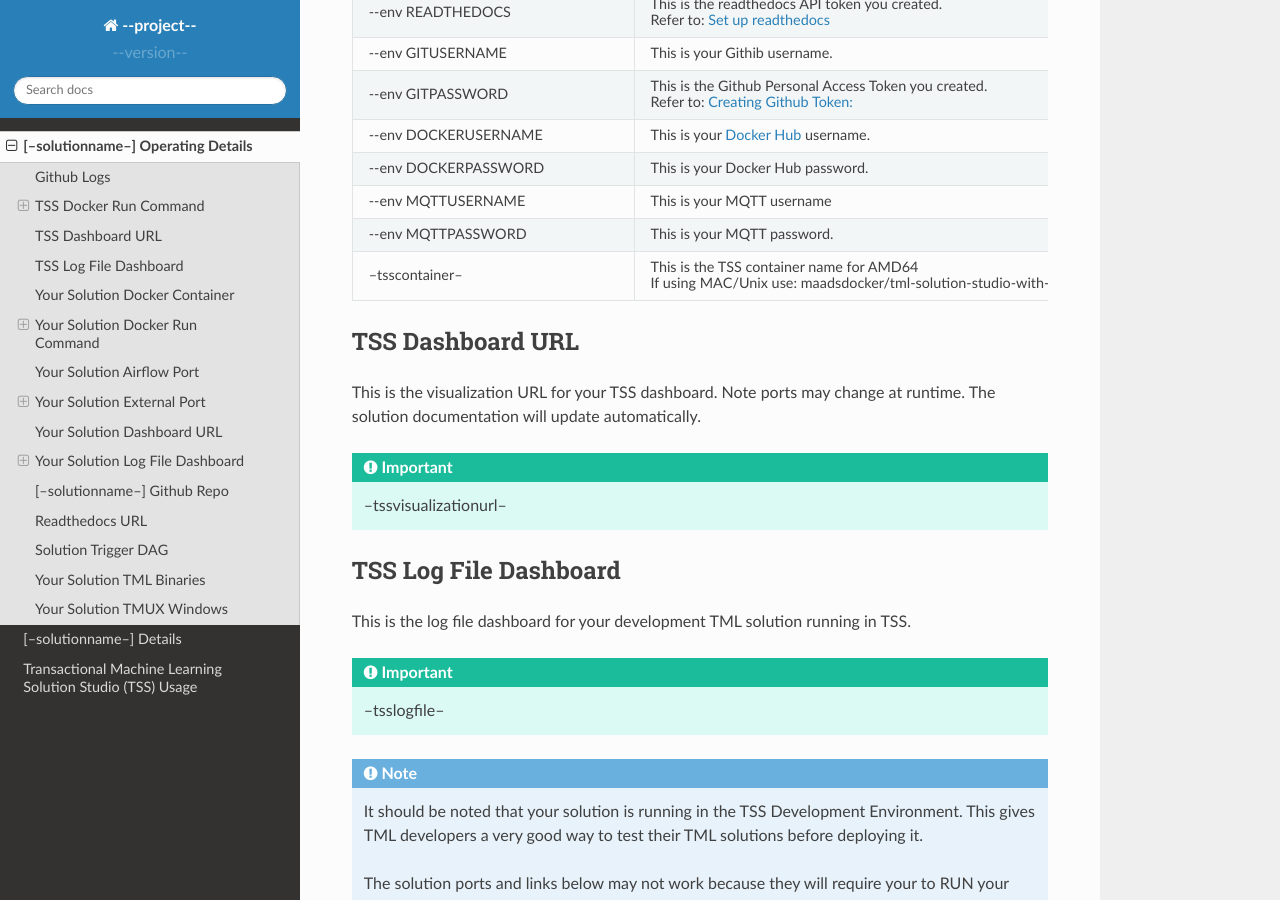
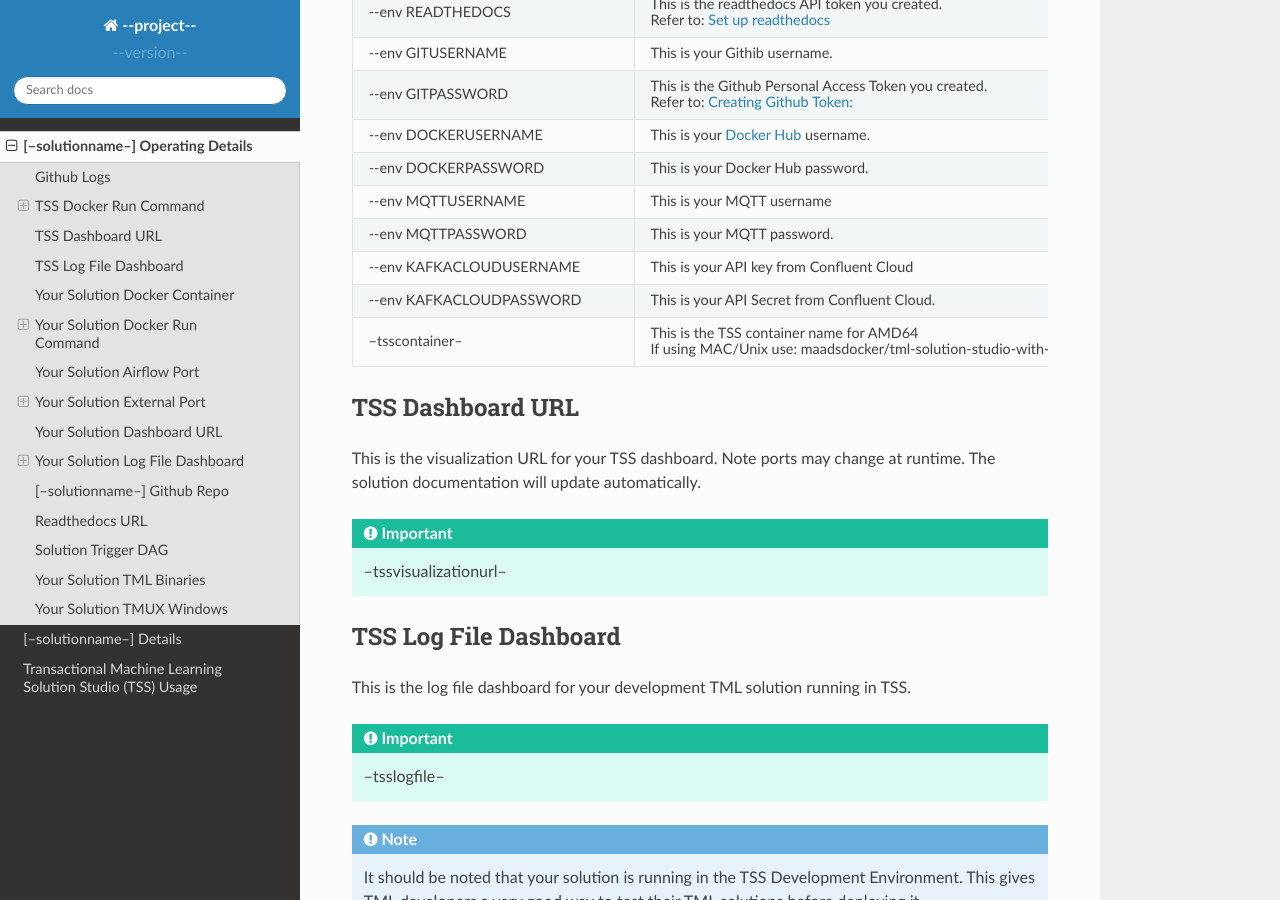
Before and after one commit to vanesalcb06/tssproject2-2b5c, a Sphinx documentation site: the page built from docs/source/operating.rst, in a window 1280 px wide and 900 px high, scrolled down 2261 px. Built offline with Sphinx 7.4.7 and the Read the Docs theme 2.0.0, drawn with Linux system fonts in a browser that asks for light colours.

Commit message:
Update operating.rst

```diff
--- a/docs/source/operating.rst
+++ b/docs/source/operating.rst
@@ -123,6 +123,10 @@ TSS Docker Run Command: Parameter Explanation
      - This is your MQTT username
    * - \-\-env MQTTPASSWORD
      - This is your MQTT password.
+   * - \-\-env KAFKACLOUDUSERNAME
+     - This is your API key from Confluent Cloud
+   * - \-\-env KAFKACLOUDPASSWORD
+     - This is your API Secret from Confluent Cloud.
    * - --tsscontainer--
      - This is the TSS container name for AMD64
 
```
